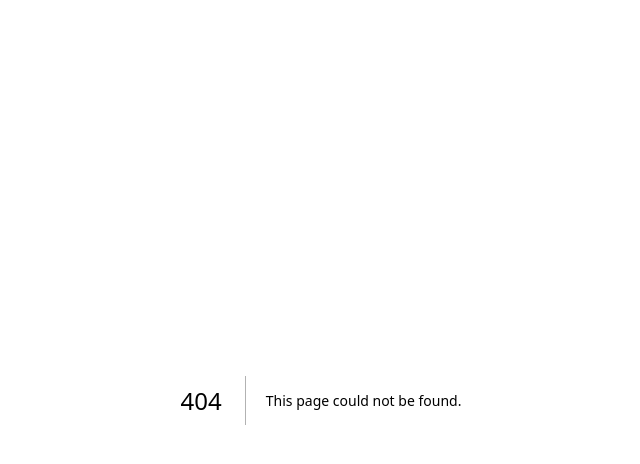
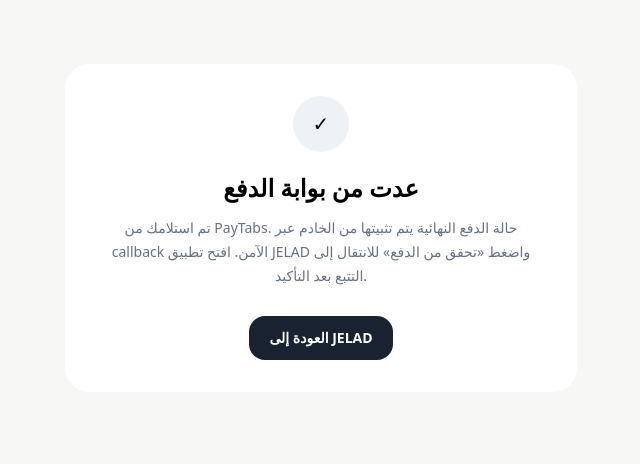
Before and after one commit to Huthayfa-Alomari/JELAD, a Next.js app: page /payment/return in a window 1280 px wide. Before the commit this address had no page. Shown: the top 464 px of the page, without its empty margins (319-959 px from the left). Built offline with nearby package versions, Linux system fonts and the light colour scheme.

Commit message:
feat: add PayTabs payment return page

```diff
--- /dev/null
+++ b/app/payment/return/page.tsx
@@ -0,0 +1,27 @@
+import Link from "next/link";
+
+export default async function PaymentReturnPage({
+  searchParams,
+}: {
+  searchParams: Promise<{ jobId?: string }>;
+}) {
+  const params = await searchParams;
+  return (
+    <main className="min-h-screen bg-[#f7f7f5] px-5 py-16">
+      <div className="mx-auto max-w-lg rounded-3xl bg-white p-8 text-center ring-1 ring-black/5">
+        <div className="mx-auto grid h-14 w-14 place-items-center rounded-full bg-[#eef2f6] text-xl">✓</div>
+        <h1 className="mt-5 text-2xl font-semibold">عدت من بوابة الدفع</h1>
+        <p className="mt-3 text-sm leading-6 text-[#667085]">
+          تم استلامك من PayTabs. حالة الدفع النهائية يتم تثبيتها من الخادم عبر callback الآمن.
+          افتح تطبيق JELAD واضغط «تحقق من الدفع» للانتقال إلى التتبع بعد التأكيد.
+        </p>
+        {params.jobId ? (
+          <p className="mt-5 text-xs text-[#98a2b3]">رقم الطلب: {params.jobId}</p>
+        ) : null}
+        <Link href="/" className="mt-7 inline-flex rounded-2xl bg-[#182230] px-5 py-3 text-sm font-semibold text-white">
+          العودة إلى JELAD
+        </Link>
+      </div>
+    </main>
+  );
+}
```
